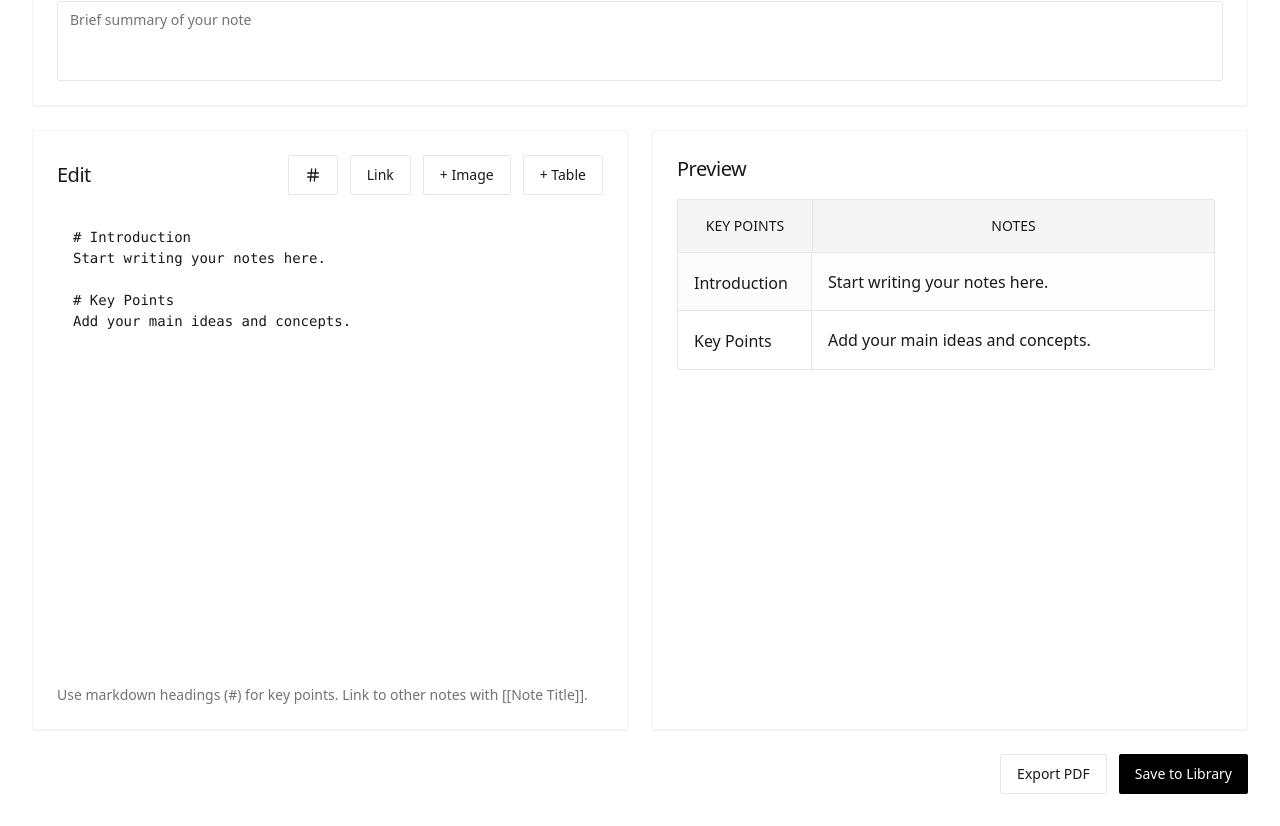
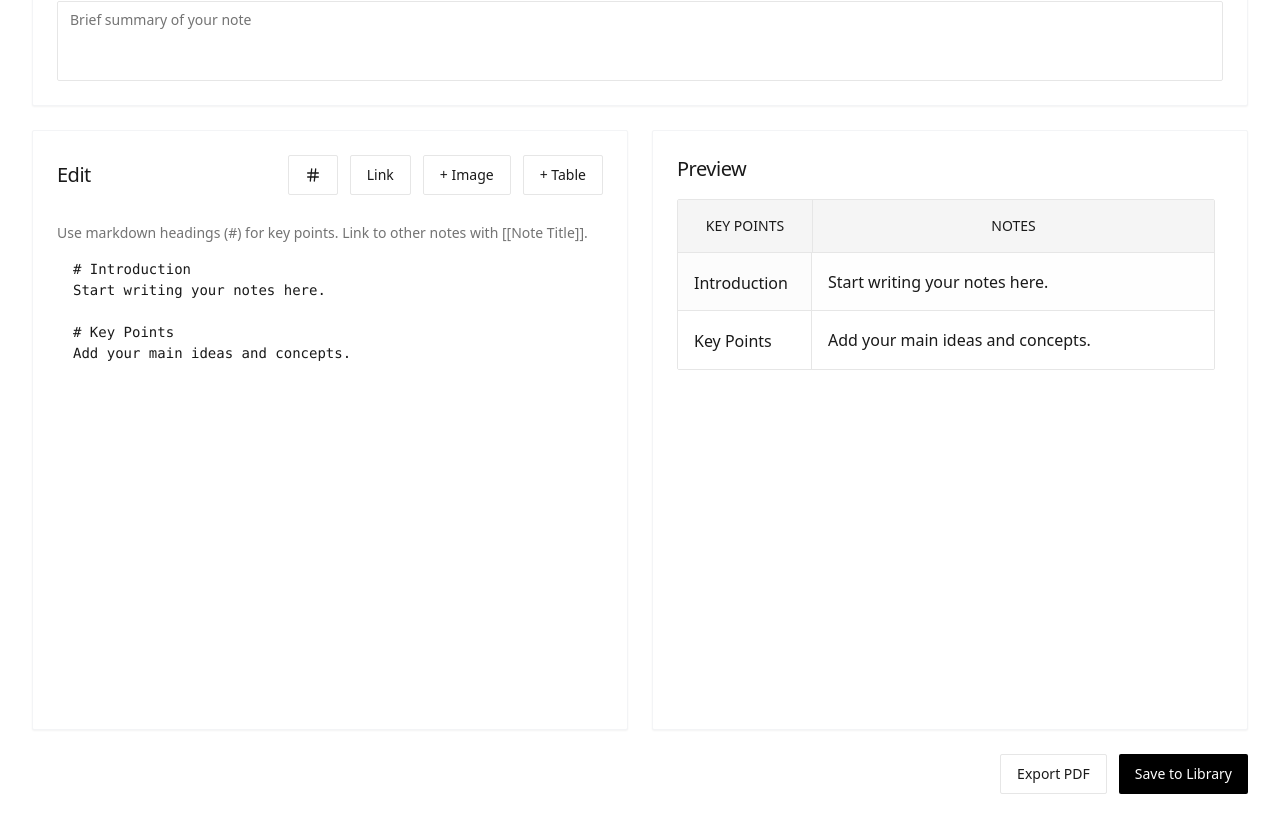
Before and after one commit to withlowe/Cornell-Markdown-Notes, a Next.js app: page /editor in a window 1280 px wide. Shown: the part 266-1092 px from the top of the page. Built offline with nearby package versions, Linux system fonts and the light colour scheme.

Commit message:
Update page.tsx

```diff
--- a/app/editor/page.tsx
+++ b/app/editor/page.tsx
@@ -261,6 +261,9 @@ Add your main ideas and concepts.`)
                     </Button>
                   </div>
                 </div>
+                <div className="mt-3 text-caption">
+                  Use markdown headings (#) for key points. Link to other notes with [[Note Title]].
+                </div>
                 <div className="flex-1 min-h-0 flex flex-col">
                   <WysimarkEditor
                     value={markdown}
@@ -269,9 +272,7 @@ Add your main ideas and concepts.`)
                     className="flex-1 min-h-0"
                   />
                 </div>
-                <div className="mt-3 text-caption">
-                  Use markdown headings (#) for key points. Link to other notes with [[Note Title]].
-                </div>
+
               </CardContent>
             </Card>
 
```
